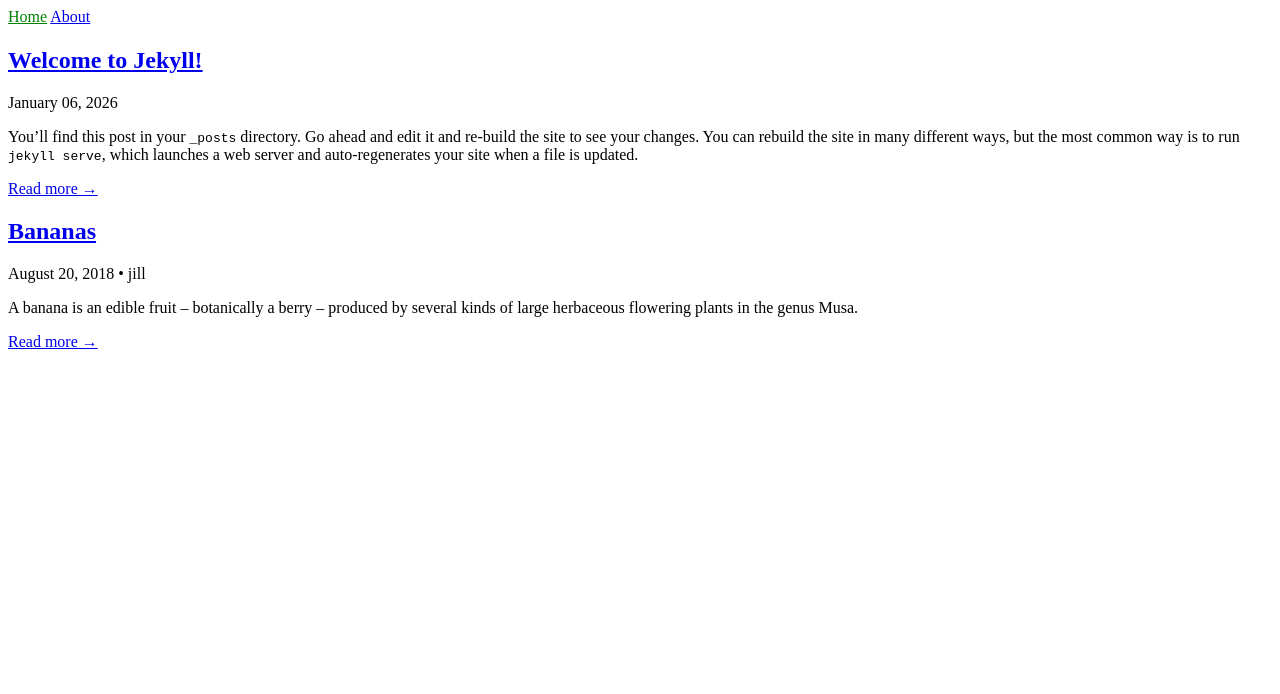
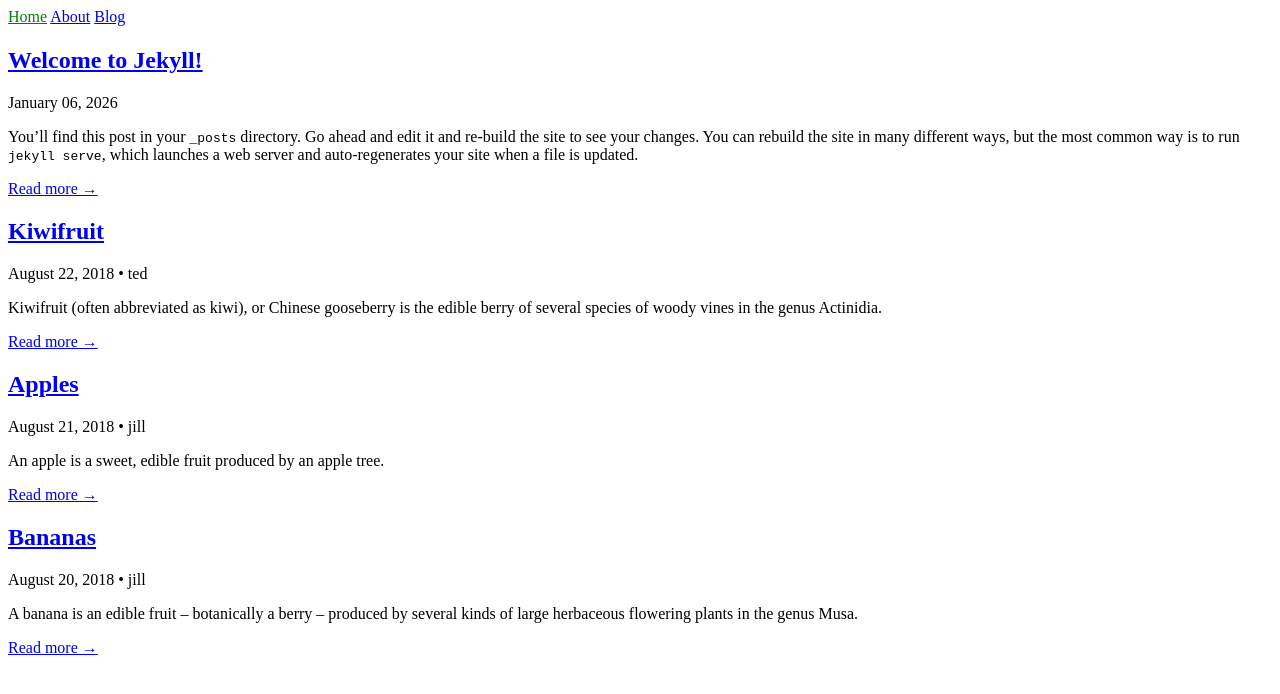
Before and after one commit to OscarPindaro/Jekyll-Experiments, a Jekyll site: the page built from index.markdown, in a window 1280 px wide. Shown: the top 694 px of the page. Built offline with Jekyll 4.4.1, drawn with Linux system fonts in a browser that asks for light colours.

Commit message:
some posts

```diff
--- a/_data/navigation.yml
+++ b/_data/navigation.yml
@@ -2,3 +2,5 @@
   link: /
 - name: About
   link: /about
+- name: Blog
+  link: /blog.html
--- /dev/null
+++ b/_posts/2018-08-21-apples.md
@@ -0,0 +1,11 @@
+---
+layout: post
+author: jill
+---
+An apple is a sweet, edible fruit produced by an apple tree.
+
+Apple trees are cultivated worldwide, and are the most widely grown
+species in the genus Malus. The tree originated in Central Asia, where
+its wild ancestor, Malus sieversii, is still found today. Apples have
+been grown for thousands of years in Asia and Europe, and were brought
+to North America by European colonists.
--- /dev/null
+++ b/_posts/2018-08-22-kiwifruit.md
@@ -0,0 +1,12 @@
+---
+layout: post
+author: ted
+---
+Kiwifruit (often abbreviated as kiwi), or Chinese gooseberry is the
+edible berry of several species of woody vines in the genus Actinidia.
+
+The most common cultivar group of kiwifruit is oval, about the size of
+a large hen's egg (5–8 cm (2.0–3.1 in) in length and 4.5–5.5 cm
+(1.8–2.2 in) in diameter). It has a fibrous, dull greenish-brown skin
+and bright green or golden flesh with rows of tiny, black, edible
+seeds. The fruit has a soft texture, with a sweet and unique flavor.
```
Also changed, not shown: blog.html (added, +14 -0 lines).
